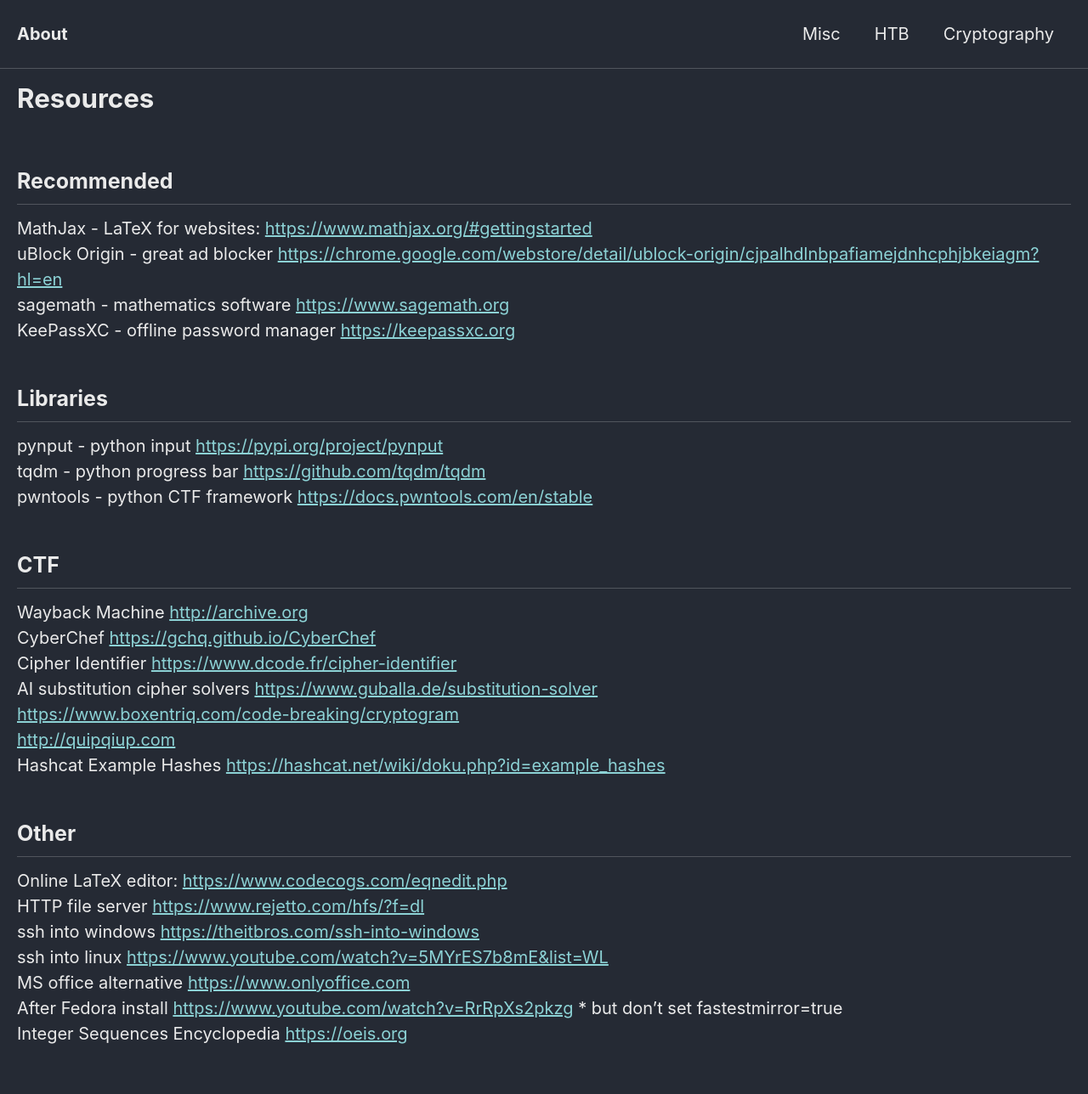
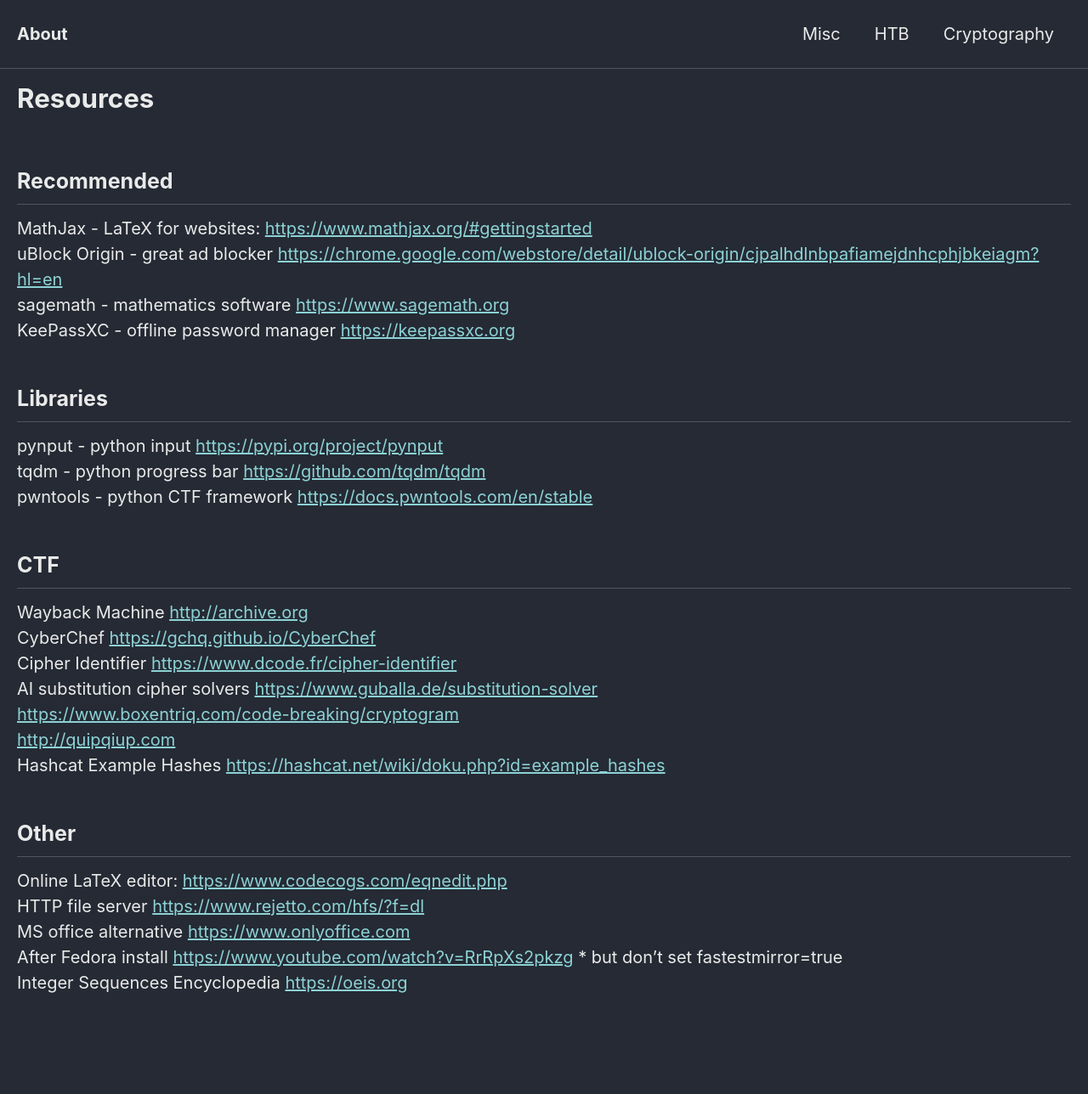
Before and after one commit to Connor-McCartney/Connor-McCartney.github.io, a Jekyll site: the page built from _pages/misc/resources.md, in a window 1280 px wide. Shown: the whole page at 85% size. Built offline with Jekyll 4.4.1, drawn with Linux system fonts in a browser that asks for light colours; cached includes are drawn as plain includes; after the commit the page ends 1228 px from its top, so only the background shows below that.

Commit message:
Update resources.md

```diff
--- a/_pages/misc/resources.md
+++ b/_pages/misc/resources.md
@@ -30,8 +30,6 @@ Hashcat Example Hashes <https://hashcat.net/wiki/doku.php?id=example_hashes> <br
 
 Online LaTeX editor: <https://www.codecogs.com/eqnedit.php> <br>
 HTTP file server <https://www.rejetto.com/hfs/?f=dl> <br>
-ssh into windows <https://theitbros.com/ssh-into-windows> <br>
-ssh into linux <https://www.youtube.com/watch?v=5MYrES7b8mE&list=WL> <br>
 MS office alternative <https://www.onlyoffice.com> <br>
 After Fedora install <https://www.youtube.com/watch?v=RrRpXs2pkzg>  * but don't set fastestmirror=true  <br>
 Integer Sequences Encyclopedia <https://oeis.org> <br>
```
